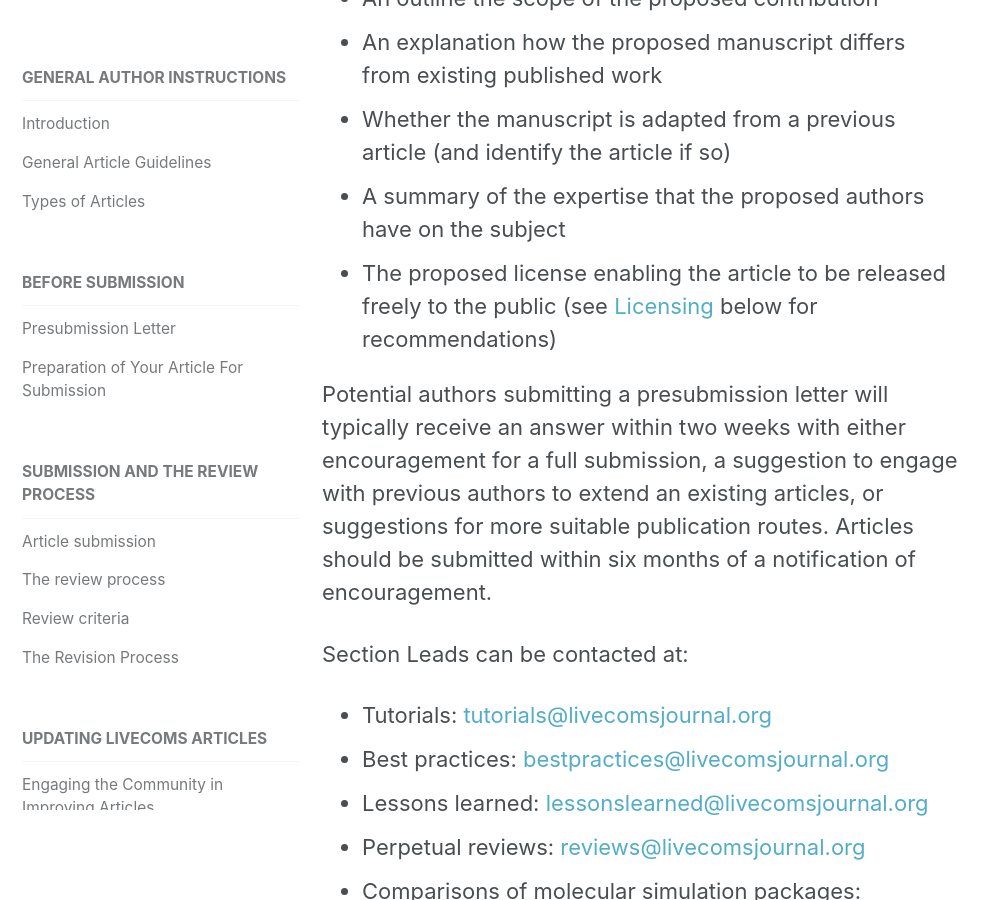
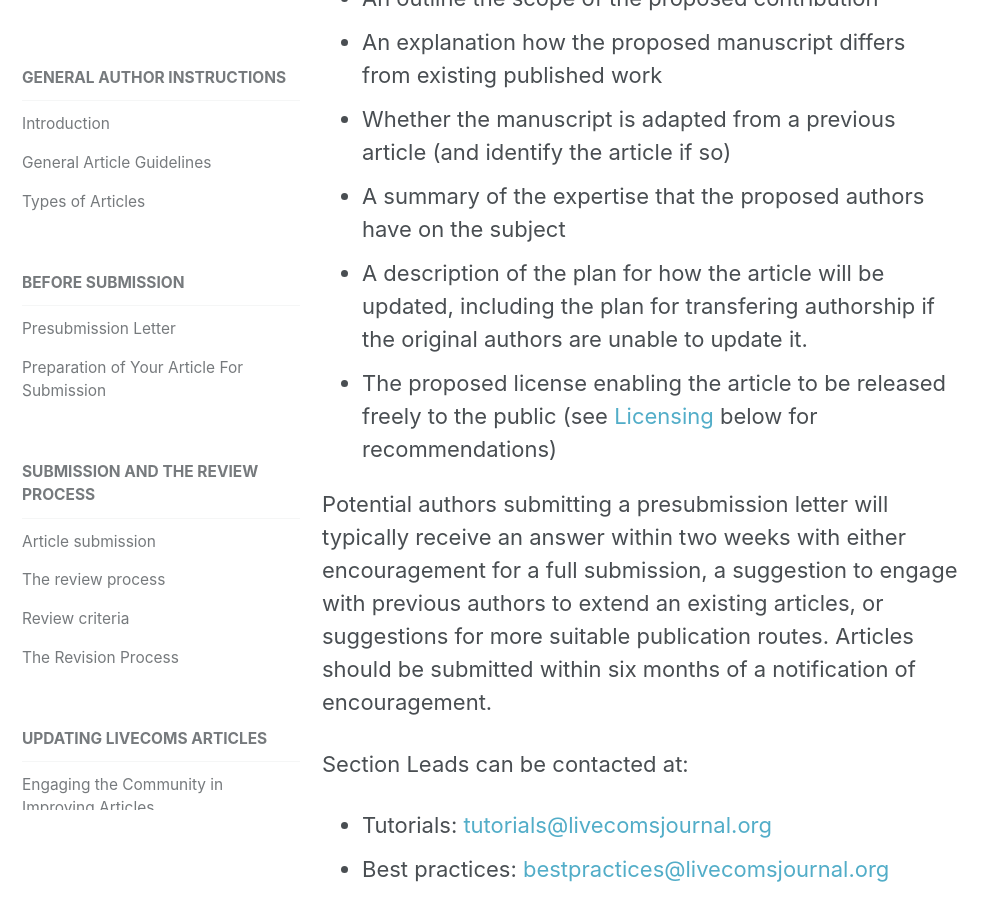
Before and after one commit to livecomsjournal/livecomsjournal.github.io, a Jekyll site: the page built from _author_instructions/01_policies.md, in a window 1280 px wide and 900 px high, scrolled down 2076 px. Shown: the whole window, without its empty margins (0-998 px from the left). Built offline with Jekyll 4.4.1, drawn with Linux system fonts in a browser that asks for light colours.

Commit message:
plan for updating in presubmission letter.

```diff
--- a/_author_instructions/01_policies.md
+++ b/_author_instructions/01_policies.md
@@ -44,6 +44,7 @@
 * An explanation how the proposed manuscript differs from existing published work
 * Whether the manuscript is adapted from a previous article (and identify the article if so)
 * A summary of the expertise that the proposed authors have on the subject
+* A description of the plan for how the article will be updated, including the plan for transfering authorship if the original authors are unable to update it.
 * The proposed license enabling the article to be released freely to the public (see [Licensing](https://livecomsjournal.github.io/authors/policies/index.html#licensing) below for recommendations)
 
 Potential authors submitting a presubmission letter will typically receive an answer within two weeks with either encouragement for a full submission, a suggestion to engage with previous authors to extend an existing articles, or suggestions for more suitable publication routes.
```
